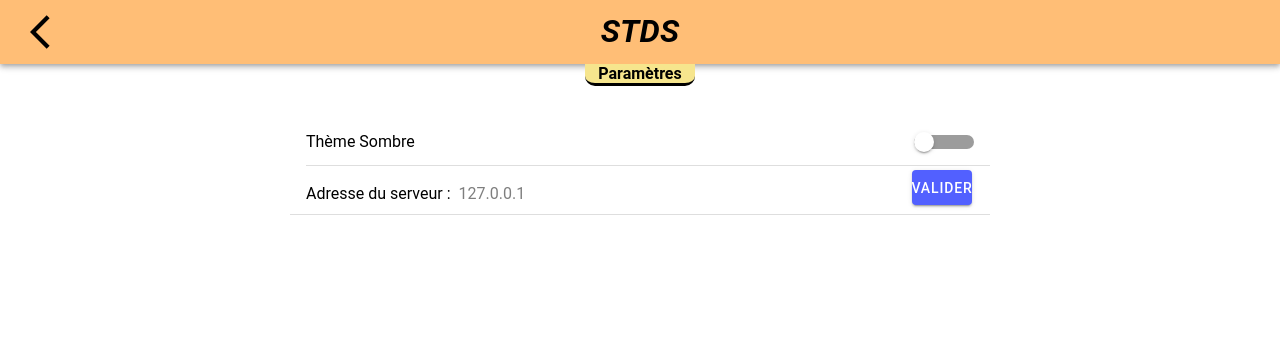
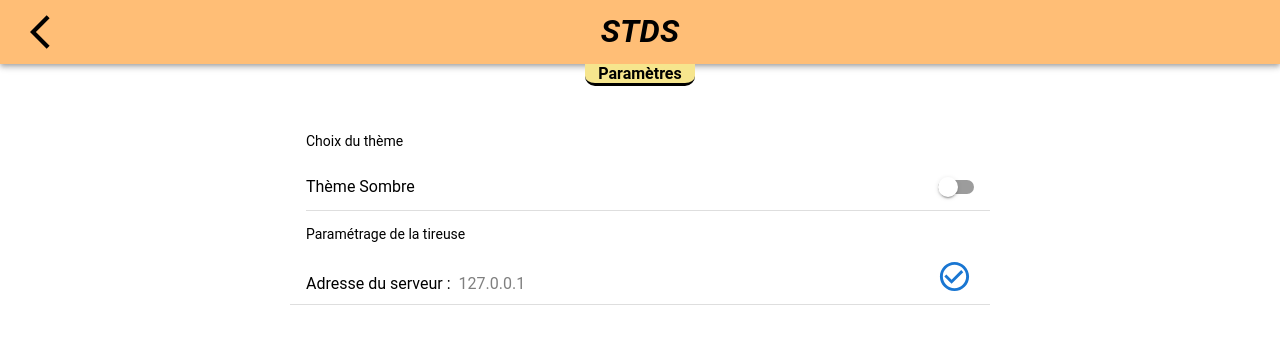
Before and after one commit to Falsimane/SAE-ALT-S3-Dev-22-23-STDS-3B-Equipe-4, a React (Create React App) app in the folder Application/stds-app/: page /parametres in a window 1280 px wide. Shown: the top 344 px of the page. Built offline with nearby package versions, Linux system fonts and the light colour scheme; no server answers.

Commit message:
fix style de la page paramètres, Ref #29

```diff
--- a/Application/stds-app/src/pages/Parametres.tsx
+++ b/Application/stds-app/src/pages/Parametres.tsx
@@ -1,12 +1,9 @@
 import Box from "@mui/material/Box";
-import Typography from "@mui/material/Typography";
-import Card from "@mui/material/Card";
 import {
-    IonButton,
     IonContent,
     IonItem,
     IonLabel,
-    IonList,
+    IonList, IonListHeader,
     IonPage,
     IonRefresher,
     IonRefresherContent,
@@ -16,10 +13,9 @@ import Header from "./Header";
 import * as React from "react";
 import {useContext} from "react";
 import {IonToggle} from "@ionic/react";
-import TextField from '@mui/material/TextField';
-import Autocomplete from '@mui/material/Autocomplete';
 import ColorModeContext from "../utils/colormode/ColorModeContext";
-import {Button, Grid} from "@mui/material";
+import {IconButton} from "@mui/material";
+import CheckCircleOutlineIcon from '@mui/icons-material/CheckCircleOutline';
 export default function Puissance() {
 
     const refresh = (e: CustomEvent) => {
@@ -48,31 +44,31 @@ export default function Puissance() {
                         maxWidth: 700,
                         width: "100%",
                     }}>
+                        <IonListHeader>
+                            <IonLabel>Choix du thème</IonLabel>
+                        </IonListHeader>
                         <IonItem>
                             <IonLabel>Thème Sombre</IonLabel>
                             <IonToggle
-                                slot="end"
                                 name="darkMode"
                                 onIonChange={toggleDarkModeHandler}
                                 color="tertiary"
+                                slot="end"
                                 checked={checked}
-                                style={{
-                                    width: 60,
-                                    m: 'auto',
-                                }}
                             />
                         </IonItem>
+                        <IonListHeader>
+                            <IonLabel>Paramétrage de la tireuse</IonLabel>
+                        </IonListHeader>
                         <IonItem>
                             <IonLabel>Adresse du serveur :</IonLabel>
-                            <IonTextarea placeholder="127.0.0.1" rows={1} wrap="soft" style={{
+                            <IonTextarea placeholder="127.0.0.1" rows={1} wrap="soft"/>
+                            <IconButton color="primary" sx={{
                                 height: 40,
-                                m: 'auto',
-                            }}/>
-                            <IonButton slot="end" color="tertiary" size="default" style={{
-                                height: 35,
-                                width: 60,
-                                m: 'auto',
-                            }}>Valider</IonButton>
+                                width: 40,
+                            }} >
+                                <CheckCircleOutlineIcon fontSize="large" />
+                            </IconButton>
                         </IonItem>
                     </IonList>
                 </Box>
```
